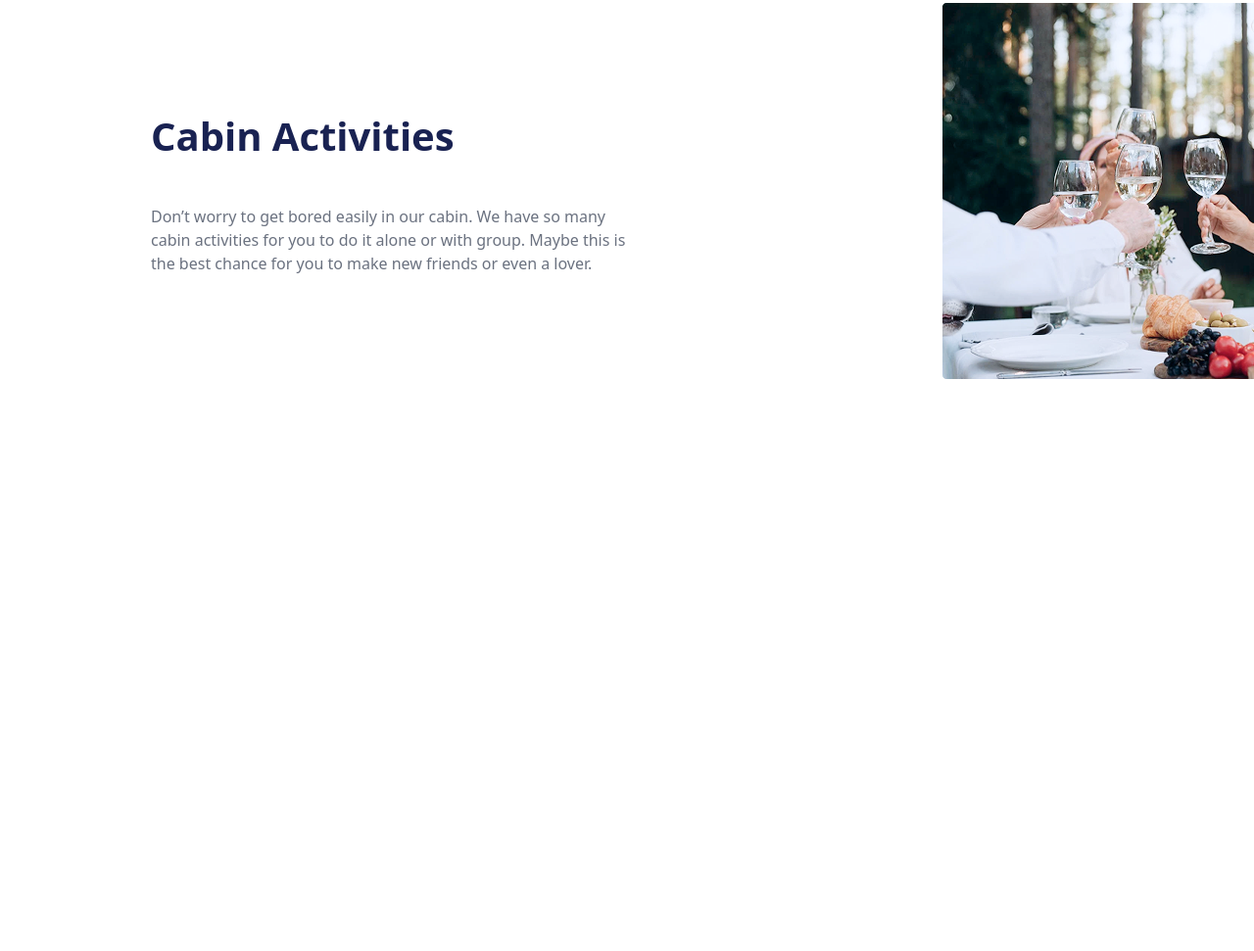
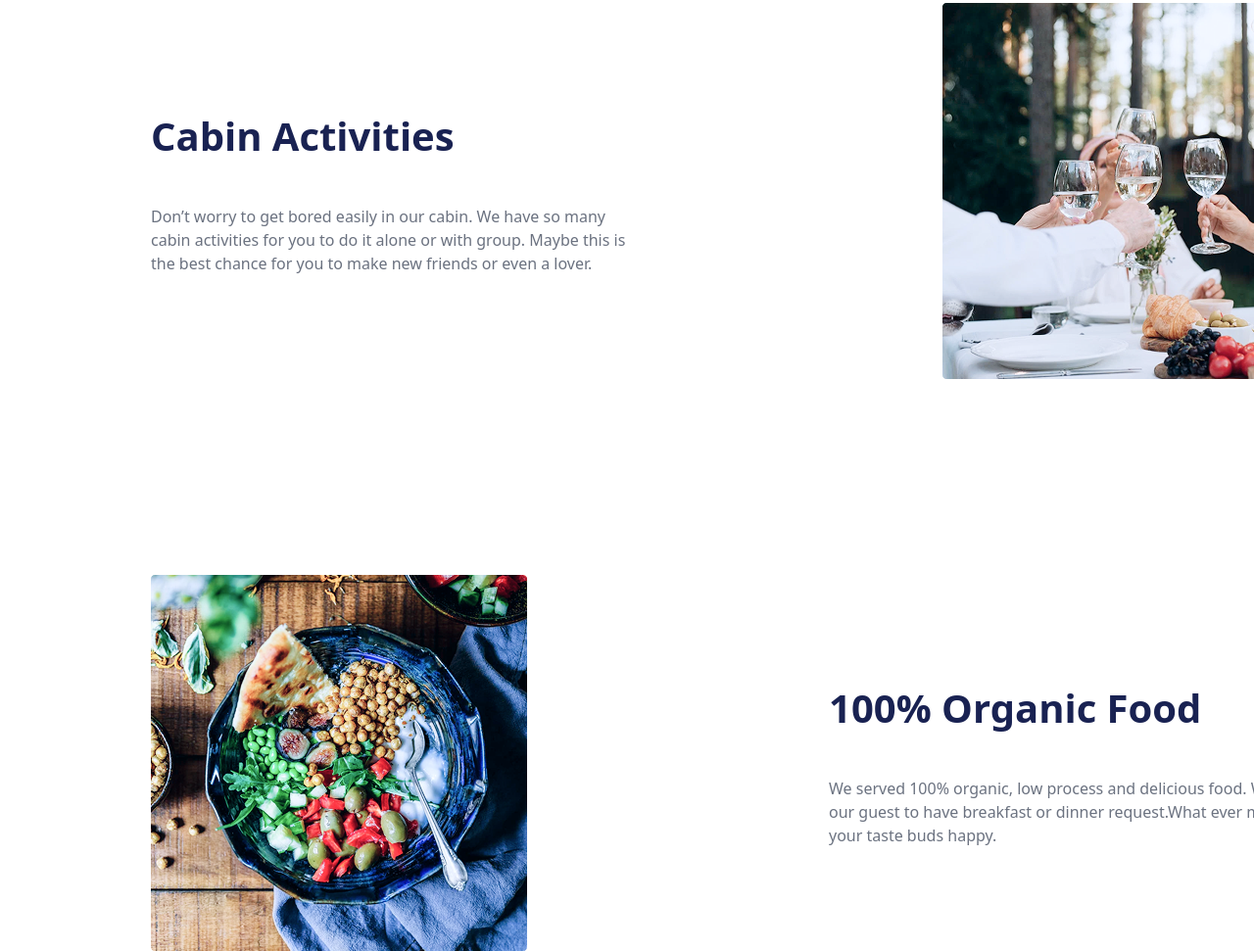
Before and after one commit to monster-tjk/1, a website: page index.html in a window 1280 px wide. Shown: the part 1726-2697 px from the top of the page at 98% size. Before the commit the page ends 2113 px from the top, so only its background shows below. Drawn offline with nearby package versions, Linux system fonts and the light colour scheme.

Commit message:
section-4

```diff
--- a/index.html
+++ b/index.html
@@ -95,5 +95,22 @@
         </div>
       </div>
     </section>
+    <section class="w-[1500px] mx-auto">
+      <div class="flex justify-around items-center mt-[200px]">
+        <div>
+          <img src="./img/image 18 (1).png" alt="" />
+        </div>
+        <div class="flex flex-col gap-y-[20px] w-[500px]">
+          <h1 class="text-[40px] font-bold text-[#192252]">
+            100% Organic Food
+          </h1>
+          <p class="text-[16px] text-gray-500 mt-[20px]">
+            We served 100% organic, low process and delicious food. We allow our
+            guest to have breakfast or dinner request.What ever made your taste
+            buds happy.
+          </p>
+        </div>
+      </div>
+    </section>
   </body>
 </html>
```
Also changed, not shown: img/image 18 (1).png (added).
